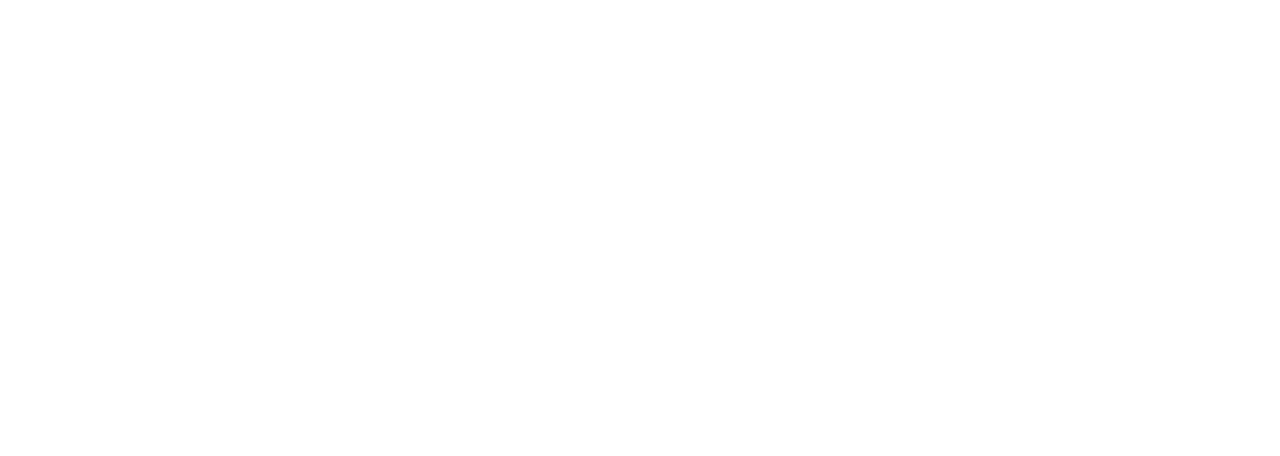
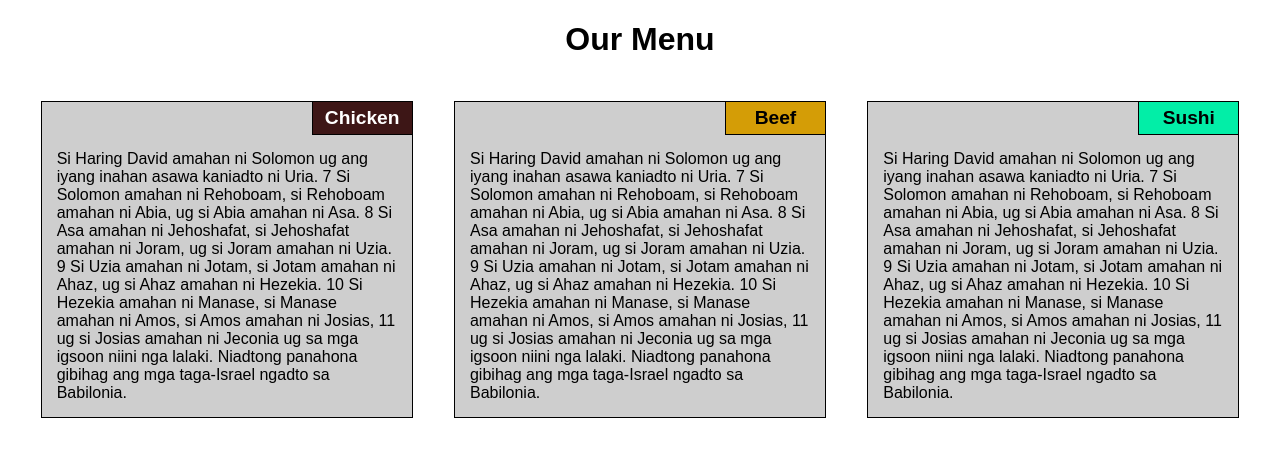
Before and after one commit to Crinstaniev/coursera-cs-mod2-solution, a plain HTML site: page index.html in a window 1280 px wide. Drawn offline with Linux system fonts and the light colour scheme.

Commit message:
finished

```diff
--- /dev/null
+++ b/css/styles.css
@@ -0,0 +1,85 @@
+* {
+    font-family: Arial, Helvetica, sans-serif;
+    box-sizing: border-box;
+}
+
+h1 {
+    text-align: center;
+}
+
+body {
+    margin: 20px;
+}
+
+.title {
+    font-weight: bold;
+    font-size: larger;
+    float: right;
+    clear: both;
+    text-align: center;
+    width: 100px;
+    border-left: 1px solid black;
+    border-bottom: 1px solid black;
+    margin: 0;
+    padding: 5px;
+}
+
+.edges {
+    position: relative;
+    float: left;
+    border: 1px solid black;
+}
+
+.content {
+    float: left;
+    margin: 15px;
+}
+
+#x1>.title {
+    background-color: rgb(61, 22, 22);
+    color: white;
+}
+
+#x2>.title {
+    background-color: rgb(212, 157, 6);
+}
+
+#x3>.title {
+    background-color: rgb(2, 238, 167);
+}
+
+#x1,
+#x2,
+#x3 {
+    background-color: rgb(206, 206, 206);
+}
+
+@media (min-width: 992px) {
+    #x1,
+    #x2,
+    #x3 {
+        width: 30%;
+        margin: 1.666%;
+    }
+}
+
+@media (min-width: 768px) and (max-width: 991px) {
+    #x1,
+    #x2 {
+        margin: 2%;
+        width: 46%;
+    }
+    #x3 {
+        margin: 2%;
+        width: 96%;
+        clear: both;
+    }
+}
+
+@media (max-width: 767px) {
+    #x1,
+    #x2,
+    #x3 {
+        margin: 2%;
+    }
+}
--- a/index.html
+++ b/index.html
@@ -4,5 +4,55 @@
  * @Author: Johnathan Zhuang
  * @Date: 2020-05-18 17:54:08
  * @LastEditors: Johnathan Zhuang
- * @LastEditTime: 2020-05-18 18:00:25
+ * @LastEditTime: 2020-05-18 19:59:36
 -->
+
+<!DOCTYPE html>
+<html lang="en">
+
+<head>
+    <meta charset="UTF-8">
+    <meta name="viewport" content="width=device-width, initial-scale=1.0">
+    <link href="css/styles.css" rel="stylesheet" type="text/css" />
+    <title>Module 2 Assignment</title>
+</head>
+
+<body>
+    <h1>
+        Our Menu
+    </h1>
+    <div class="row">
+        <div class="edges" id="x1">
+            <p class="title">
+                Chicken
+            </p>
+            <p class="content">
+                Si Haring David amahan ni Solomon ug ang iyang inahan asawa kaniadto ni Uria. 7 Si Solomon amahan ni Rehoboam, si Rehoboam amahan ni Abia, ug si Abia amahan ni Asa. 8 Si Asa amahan ni Jehoshafat, si Jehoshafat amahan ni Joram, ug si Joram amahan ni Uzia.
+                9 Si Uzia amahan ni Jotam, si Jotam amahan ni Ahaz, ug si Ahaz amahan ni Hezekia. 10 Si Hezekia amahan ni Manase, si Manase amahan ni Amos, si Amos amahan ni Josias, 11 ug si Josias amahan ni Jeconia ug sa mga igsoon niini nga lalaki.
+                Niadtong panahona gibihag ang mga taga-Israel ngadto sa Babilonia.
+            </p>
+        </div>
+        <div class="edges" id="x2">
+            <p class="title">
+                Beef
+            </p>
+            <p class="content">
+                Si Haring David amahan ni Solomon ug ang iyang inahan asawa kaniadto ni Uria. 7 Si Solomon amahan ni Rehoboam, si Rehoboam amahan ni Abia, ug si Abia amahan ni Asa. 8 Si Asa amahan ni Jehoshafat, si Jehoshafat amahan ni Joram, ug si Joram amahan ni Uzia.
+                9 Si Uzia amahan ni Jotam, si Jotam amahan ni Ahaz, ug si Ahaz amahan ni Hezekia. 10 Si Hezekia amahan ni Manase, si Manase amahan ni Amos, si Amos amahan ni Josias, 11 ug si Josias amahan ni Jeconia ug sa mga igsoon niini nga lalaki.
+                Niadtong panahona gibihag ang mga taga-Israel ngadto sa Babilonia.
+            </p>
+        </div>
+        <div class="edges" id="x3">
+            <p class="title">
+                Sushi
+            </p>
+            <p class="content">
+                Si Haring David amahan ni Solomon ug ang iyang inahan asawa kaniadto ni Uria. 7 Si Solomon amahan ni Rehoboam, si Rehoboam amahan ni Abia, ug si Abia amahan ni Asa. 8 Si Asa amahan ni Jehoshafat, si Jehoshafat amahan ni Joram, ug si Joram amahan ni Uzia.
+                9 Si Uzia amahan ni Jotam, si Jotam amahan ni Ahaz, ug si Ahaz amahan ni Hezekia. 10 Si Hezekia amahan ni Manase, si Manase amahan ni Amos, si Amos amahan ni Josias, 11 ug si Josias amahan ni Jeconia ug sa mga igsoon niini nga lalaki.
+                Niadtong panahona gibihag ang mga taga-Israel ngadto sa Babilonia.
+            </p>
+        </div>
+    </div>
+</body>
+
+</html>
```
Also changed, not shown: styles.css (deleted).
